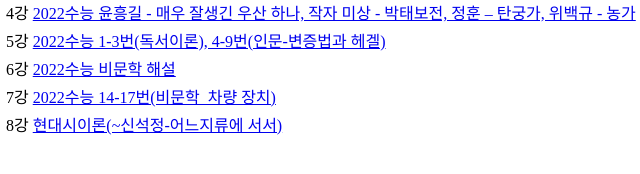
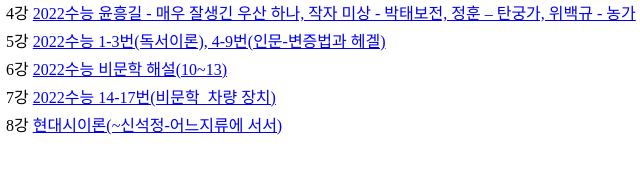
Before and after one commit to DylanFlynnChoi/Junglinks, a plain HTML site: page index.html in a window 1280 px wide. Shown: the part 204-378 px from the top of the page, 5-645 px from the left. Drawn offline with Linux system fonts and the light colour scheme.

```diff
--- a/index.html
+++ b/index.html
@@ -36,7 +36,7 @@
         </tr>
         <tr>
             <td>
-            6강 <a href="https://youtu.be/5oyX7V2Rjug">2022수능 비문학 해설</a>
+            6강 <a href="https://youtu.be/5oyX7V2Rjug">2022수능 비문학 해설(10~13)</a>
             </td>
         </tr>
         <tr>
```
